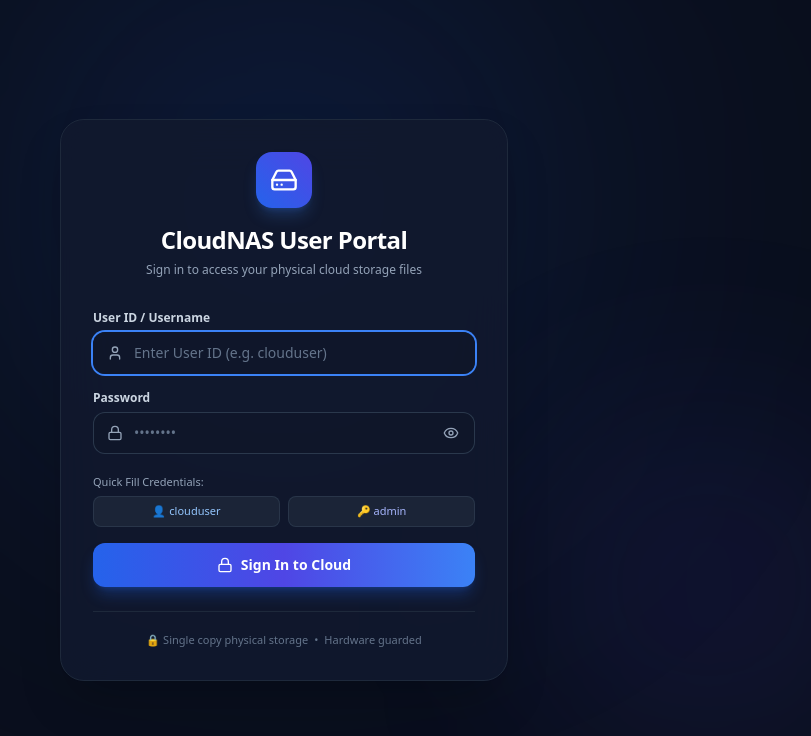
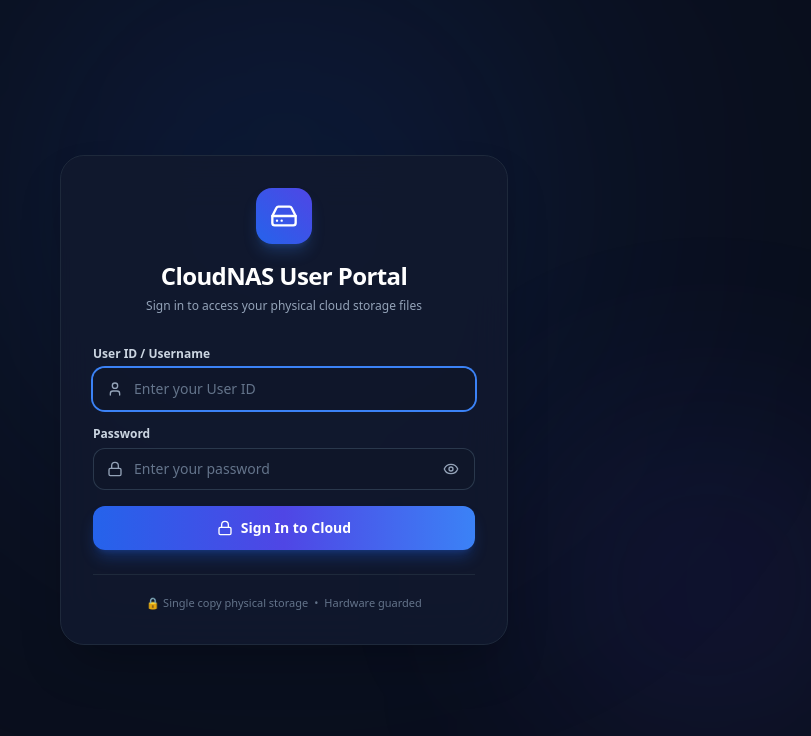
Before and after one commit to Pratham-0105/NAS_Nextcloud, a Next.js app in the folder apps/user-portal/: page / in a window 1280 px wide. Shown: the top 736 px of the page, without its empty margins (356-1167 px from the left). Built offline with nearby package versions, Linux system fonts and the light colour scheme.

Commit message:
sec(portal): remove quick-fill credentials chips from public login page

```diff
--- a/apps/user-portal/src/app/page.tsx
+++ b/apps/user-portal/src/app/page.tsx
@@ -408,7 +408,7 @@ export default function UserCloudPortal() {
                   type="text"
                   required
                   autoFocus
-                  placeholder="Enter User ID (e.g. clouduser)"
+                  placeholder="Enter your User ID"
                   value={loginId}
                   onChange={(e) => setLoginId(e.target.value)}
                   className="w-full pl-10 pr-4 py-2.5 bg-slate-900/80 border border-slate-700/80 rounded-xl text-sm text-white placeholder:text-slate-500 focus:outline-none focus:ring-2 focus:ring-blue-500 focus:border-transparent transition"
@@ -425,7 +425,7 @@ export default function UserCloudPortal() {
                 <input
                   type={showPassword ? 'text' : 'password'}
                   required
-                  placeholder="••••••••"
+                  placeholder="Enter your password"
                   value={loginPassword}
                   onChange={(e) => setLoginPassword(e.target.value)}
                   className="w-full pl-10 pr-10 py-2.5 bg-slate-900/80 border border-slate-700/80 rounded-xl text-sm text-white placeholder:text-slate-500 focus:outline-none focus:ring-2 focus:ring-blue-500 focus:border-transparent transition"
@@ -436,35 +436,6 @@ export default function UserCloudPortal() {
                   className="absolute right-3 top-1/2 -translate-y-1/2 text-slate-400 hover:text-slate-200 p-1"
                 >
                   {showPassword ? <EyeOff className="h-4 w-4" /> : <Eye className="h-4 w-4" />}
-                </button>
-              </div>
-            </div>
-
-            {/* Quick Fill Credentials Chips */}
-            <div className="pt-1">
-              <span className="text-[11px] text-slate-400 block mb-1.5 font-medium">Quick Fill Credentials:</span>
-              <div className="flex gap-2">
-                <button
-                  type="button"
-                  onClick={() => {
-                    setLoginId('clouduser');
-                    setLoginPassword('CloudUserPass123!');
-                    setLoginError(null);
-                  }}
-                  className="flex-1 py-1.5 px-2 bg-slate-800/80 hover:bg-slate-700/80 border border-slate-700/60 rounded-lg text-[11px] text-blue-300 font-medium transition text-center truncate"
-                >
-                  👤 clouduser
-                </button>
-                <button
-                  type="button"
-                  onClick={() => {
-                    setLoginId('admin');
-                    setLoginPassword('admin123');
-                    setLoginError(null);
-                  }}
-                  className="flex-1 py-1.5 px-2 bg-slate-800/80 hover:bg-slate-700/80 border border-slate-700/60 rounded-lg text-[11px] text-indigo-300 font-medium transition text-center truncate"
-                >
-                  🔑 admin
                 </button>
               </div>
             </div>
```
